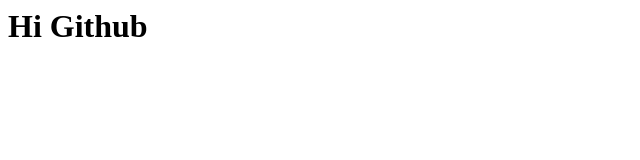
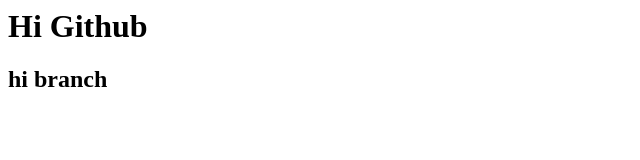
Before and after one commit to bandwacko/github_test, a plain HTML site: page index.html in a window 1280 px wide. Shown: the whole page, without its empty margins (0-640 px from the left). Drawn offline with Linux system fonts and the light colour scheme.

Commit message:
index.html_branch 에 올리고 머지

```diff
--- a/index.html
+++ b/index.html
@@ -1,5 +1,6 @@
 <html>
     <body>
         <h1>Hi Github</h1>
+        <h2>hi branch</h2>
     </body>
 </html>
```
